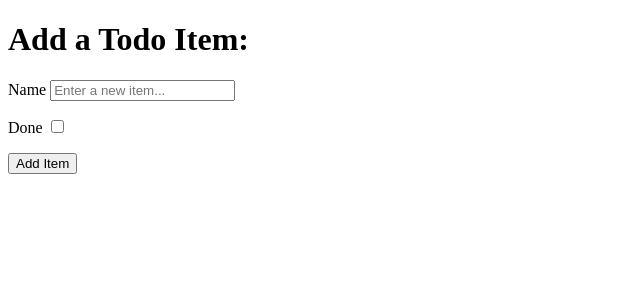
After one commit to djpotts21/Django-Project, a Django app: template todo/templates/todo/add_item.html in a window 1280 px wide. The commit adds this page. Shown: the top 300 px of the page, without its empty margins (0-640 px from the left). Run offline with Django 3.2, Linux system fonts and the light colour scheme; the template is opened without the code that fills it, so the values that code supplies are empty.

Commit message:
Create Add function and form

```diff
--- a/django_todo/urls.py
+++ b/django_todo/urls.py
@@ -15,9 +15,11 @@ Including another URLconf
 """
 from django.contrib import admin
 from django.urls import path
-from todo.views import get_todo_list
+from todo.views import get_todo_list, add_item
 
 urlpatterns = [
     path('admin/', admin.site.urls),
     path('', get_todo_list, name = 'get_todo_list'),
+    path('add', add_item, name = 'add')
+
 ]
--- /dev/null
+++ b/todo/templates/todo/add_item.html
@@ -0,0 +1,31 @@
+<!DOCTYPE html>
+<html lang="en">
+<head>
+    <meta charset="UTF-8">
+    <meta name="viewport" content="width=device-width, initial-scale=1.0">
+    <title>Document</title>
+</head>
+<body>
+    <h1>Add a Todo Item:</h1>
+    <form action="add" method="POST">
+        {% csrf_token %}
+        <div>
+            <p>
+                <label for="id_name">Name</label>
+                <input type="text" name="item_name" id="id_name" placeholder="Enter a new item..." required>
+            </p>
+        </div>
+        <div>
+            <p>
+                <label for="id_done">Done</label>
+                <input type="checkbox" name="item_done" id="id_done">
+            </p>
+        </div>
+        <div>
+            <p>
+                <button type="submit">Add Item</button>
+            </p>
+        </div>
+    </form>
+</body>
+</html>
--- a/todo/templates/todo/todo_list.html
+++ b/todo/templates/todo/todo_list.html
@@ -20,5 +20,6 @@
             <td><em>You have nothing to do!</em></td>
         {% endfor %}
     </table>
+    <a href="/add">Add a new item</a>
 </body>
 </html>
```
Also changed, not shown: todo/views.py (+14 -1 lines).
